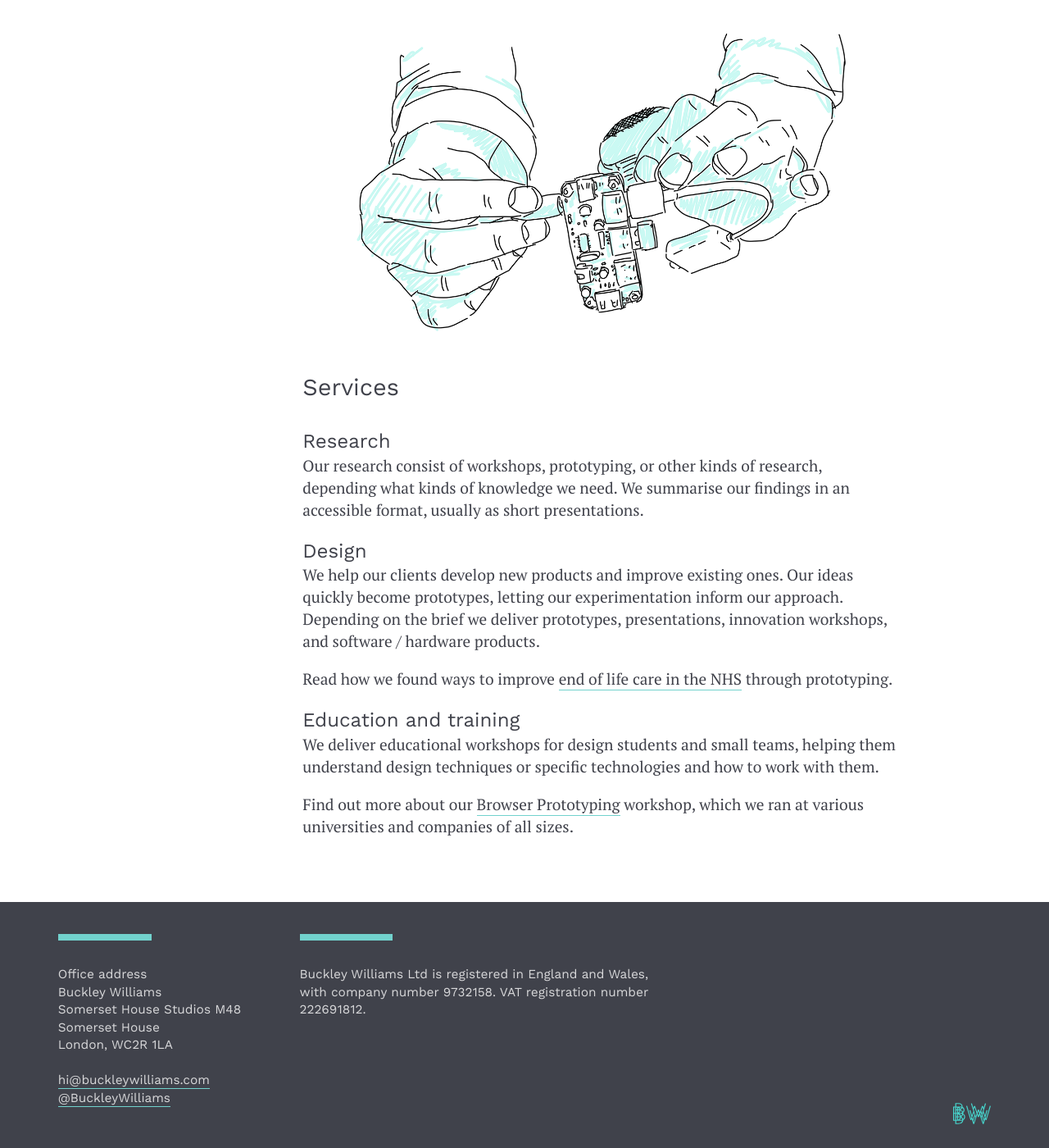
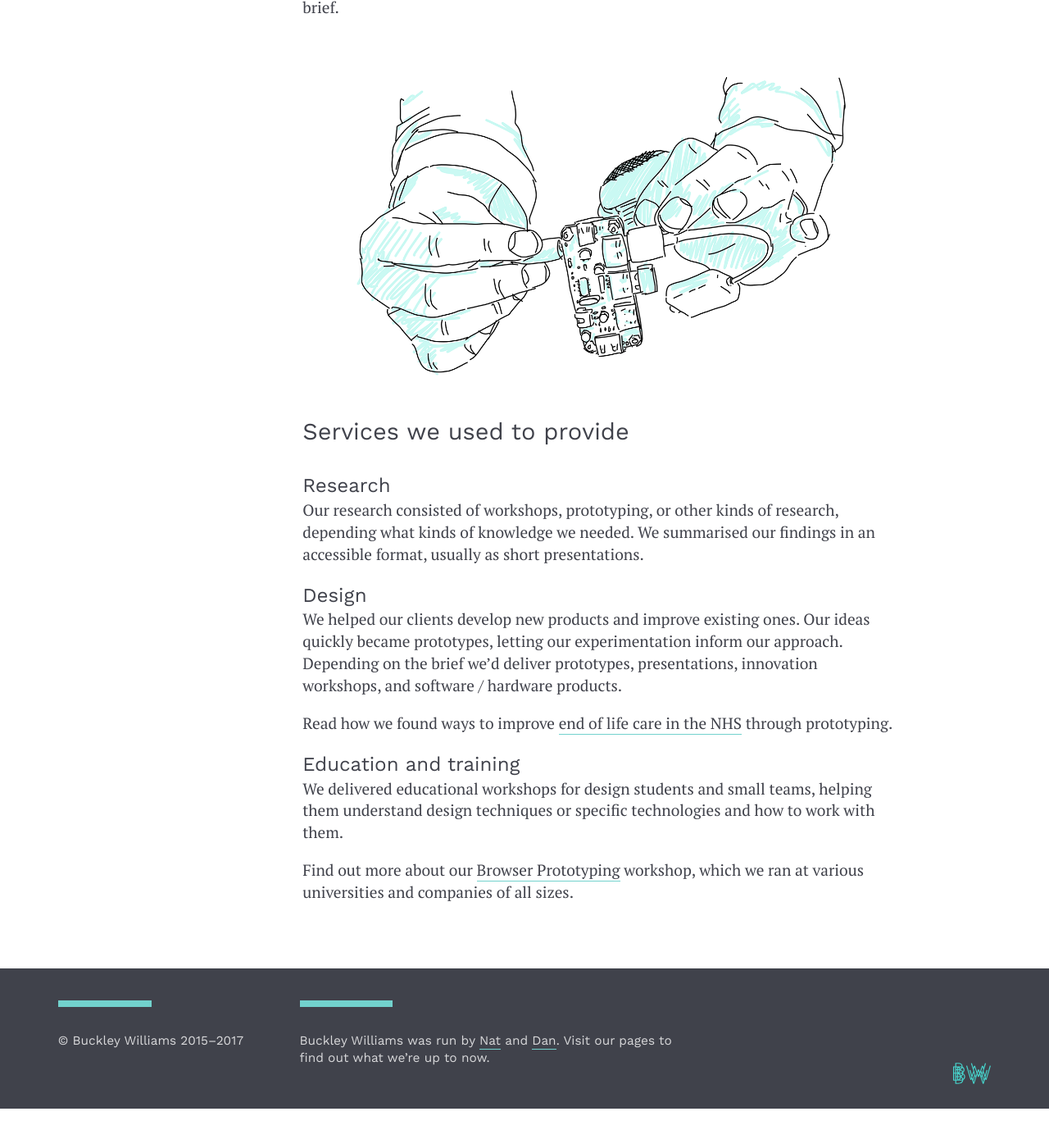
Before and after one commit to buckleywilliams/buckleywilliams, a Jekyll site: the page built from about.html, in a window 1280 px wide and 1400 px high, scrolled down 523 px. Shown: the whole window at 82% size. Built offline with Jekyll 4.4.1, drawn with Linux system fonts in a browser that asks for light colours; after the commit the page ends 1875 px from its top, so only the background shows below that; some of the changed text lies outside the part shown.

Commit message:
Put content into past tense

```diff
--- a/_layouts/base.html
+++ b/_layouts/base.html
@@ -62,25 +62,12 @@
 
           <div class="sidecol">
             <div class="bar"></div>
-            <div itemscope itemtype="http://schema.org/Organization">
-              Office address<br>
-              <div class="address" itemprop="address" itemscope itemtype="http://schema.org/PostalAddress">
-                <span itemprop="streetAddress">Buckley Williams</span>
-                <span class="line" itemprop="streetAddress">Somerset House Studios M48</span>
-                <span class="line" itemprop="streetAddress">Somerset House</span>
-                <span class="line"><span itemprop="addressLocality">London</span>, <span itemprop="postalCode">WC2R 1LA</span></span>
-                <br>
-                <p>
-                  <a href="mailto:hi@buckleywilliams.com" itemprop="email">hi@buckleywilliams.com</a><br>
-                  <a href="http://twitter.com/BuckleyWilliams">@BuckleyWilliams</a>
-                </p>
-              </div>
-            </div>
+            <p>© Buckley Williams 2015–2017</p>
           </div>
 
           <div class="maincol">
             <div class="bar--alt"></div>
-            <p class="registration">Buckley Williams Ltd is registered in England and Wales, with company number 9732158. VAT registration number 222691812.</p>
+            <p class="registration">Buckley Williams was run by <a href="http://natbuckley.co.uk">Nat</a> and <a href="http://iamdanw.com">Dan</a>. Visit our pages to find out what we’re up to now.</p>
           </div>
         </div>
       </div>
--- a/_layouts/case_study.html
+++ b/_layouts/case_study.html
@@ -24,5 +24,4 @@ layout: base
     {{ content }}
   </div>
 
-  {% include mailing_list.html %}
 </div>
--- a/about.html
+++ b/about.html
@@ -2,30 +2,30 @@
 layout: page
 title: About
 permalink: /about/
-description: We’re a small design studio focused on designing interactions and developing new products. We think through making and use early prototyping and material exploration to feed our ideas.
+description: We were a small design studio focused on designing interactions and developing new products. We thought through making and used early prototyping and material exploration to feed our ideas.
 ---
 
 <div class="row">
   <div class="maincol--offset">
 
 
-    <p>Our focus on making as part of the design process means we work in a highly collaborative way with our clients. We often join their existing multidisciplinary teams.</p>
+    <p>Our focus on making as part of the design process meant we worked in a highly collaborative way with our clients. We often joined their existing multidisciplinary teams.</p>
 
-    <p>No two projects are the same, and we design our approach depending on the brief.</p>
+    <p>No two projects were the same, and we designed our approach depending on the brief.</p>
 
-    <img src="/assets/img/hands.png" alt="We prototype in software and hardware">
+    <img src="/assets/img/hands.png" alt="We prototyped in software and hardware">
 
-    <h3>Services</h3>
+    <h3>Services we used to provide</h3>
 
     <h4>Research</h4>
-    <p>Our research consist of workshops, prototyping, or other kinds of research, depending what kinds of knowledge we need. We summarise our findings in an accessible format, usually as short presentations.</p>
+    <p>Our research consisted of workshops, prototyping, or other kinds of research, depending what kinds of knowledge we needed. We summarised our findings in an accessible format, usually as short presentations.</p>
 
     <h4>Design</h4>
-    <p>We help our clients develop new products and improve existing ones. Our ideas quickly become prototypes, letting our experimentation inform our approach. Depending on the brief we deliver prototypes, presentations, innovation workshops, and software / hardware products.</p>
+    <p>We helped our clients develop new products and improve existing ones. Our ideas quickly became prototypes, letting our experimentation inform our approach. Depending on the brief we’d deliver prototypes, presentations, innovation workshops, and software / hardware products.</p>
     <p>Read how we found ways to improve <a href="/projects/improving-care/">end of life care in the NHS</a> through prototyping.</p>
 
     <h4>Education and training</h4>
-    <p>We deliver educational workshops for design students and small teams, helping them understand design techniques or specific technologies and how to work with them.</p>
+    <p>We delivered educational workshops for design students and small teams, helping them understand design techniques or specific technologies and how to work with them.</p>
     <p>Find out more about our <a href="/browserprototyping">Browser Prototyping</a> workshop, which we ran at various universities and companies of all sizes.</p>
 
   </div>
--- a/browserprototyping.html
+++ b/browserprototyping.html
@@ -9,6 +9,8 @@ description: Designers who can code have a competitive edge. It gives them a new
 
 <div class="row">
   <div class="maincol--offset">
+
+<p><em>We don’t run this workshop anymore, but decided to leave this archived page as is.</em></p>
 
 <p>But teaching yourself to code is hard! Most learning materials assume that you’re already a developer or that you want to become one. They don’t tell you how to use code in your design work.</p>
 
```
Also changed, not shown: index.html (+16 -19 lines).
